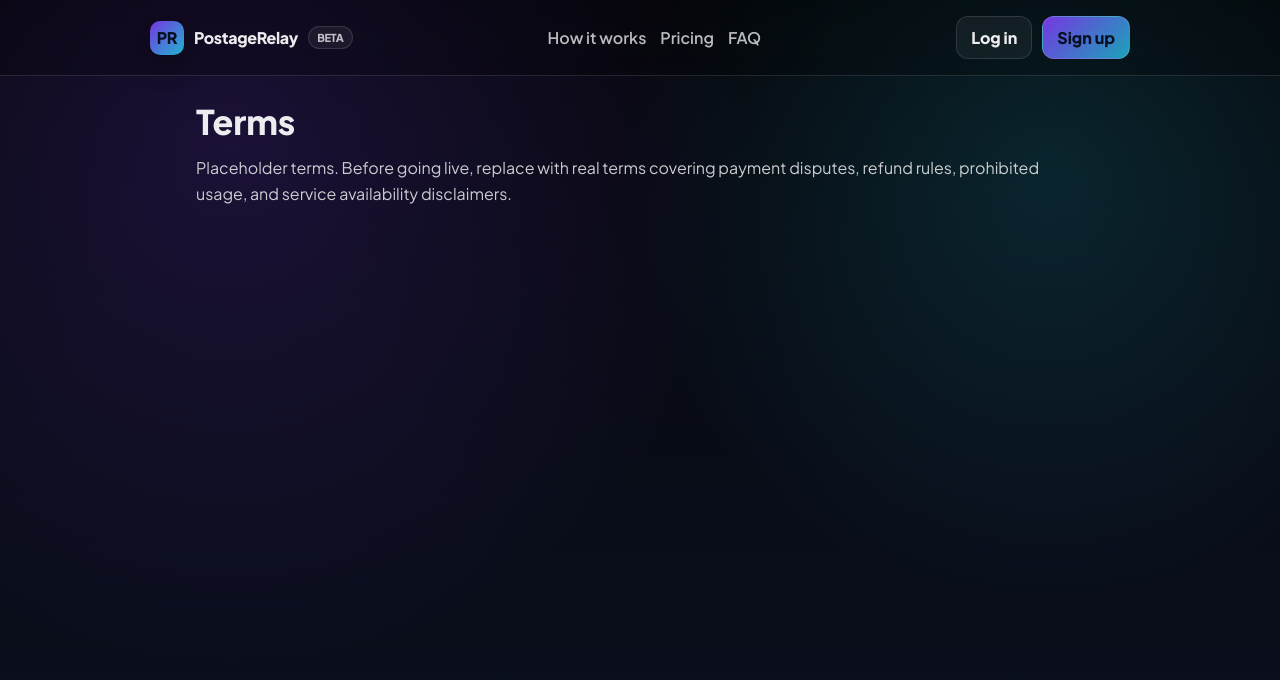
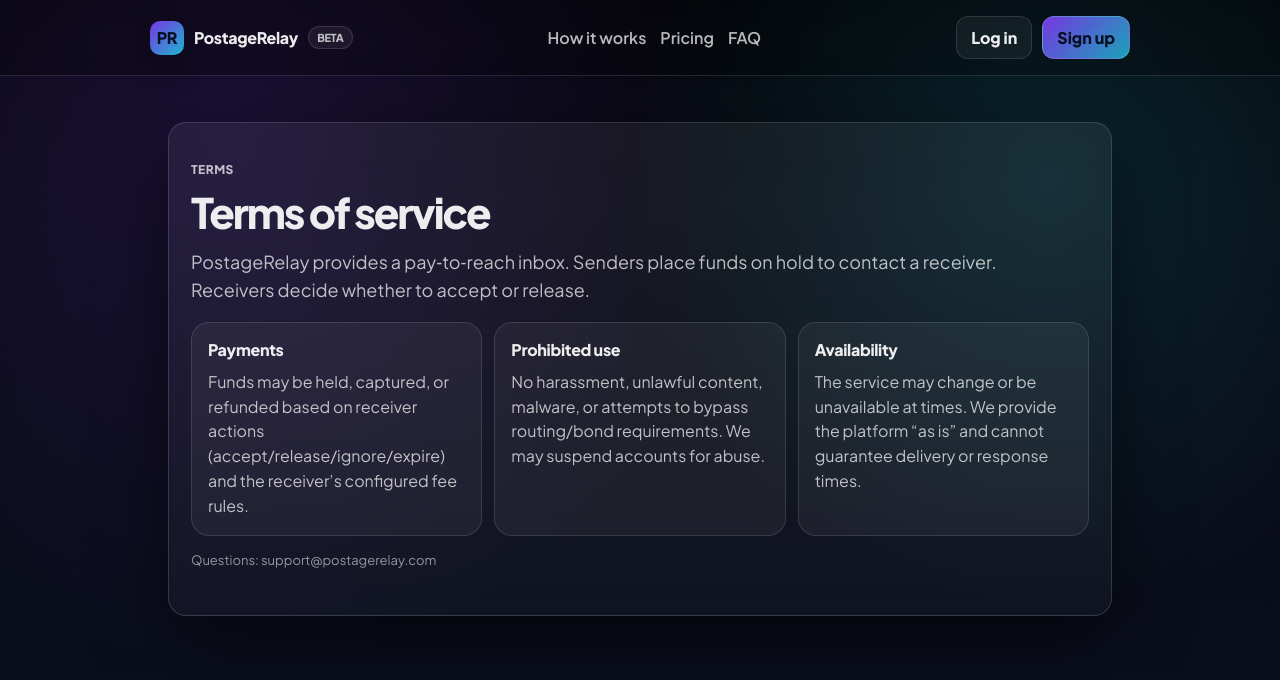
Before and after one commit to zakanderson5/PostageRelay, a Next.js app: page /terms in a window 1280 px wide. Shown: the top 680 px of the page. Built offline with nearby package versions, Linux system fonts and the light colour scheme.

Commit message:
Fill privacy, terms, and contact pages

```diff
--- a/app/terms/page.tsx
+++ b/app/terms/page.tsx
@@ -4,12 +4,41 @@ export default function TermsPage() {
   return (
     <main style={{ minHeight: "100vh" }}>
       <TopNav />
-      <div style={{ width: "100%", maxWidth: 920, margin: "0 auto", padding: "24px 16px 60px" }}>
-        <div style={{ fontSize: 34, fontWeight: 900 }}>Terms</div>
-        <p style={{ marginTop: 12, opacity: 0.85, lineHeight: 1.6 }}>
-          Placeholder terms. Before going live, replace with real terms covering payment disputes, refund rules,
-          prohibited usage, and service availability disclaimers.
-        </p>
+      <div className="container" style={{ paddingTop: 18 }}>
+        <section className="hero">
+          <div className="kicker">Terms</div>
+          <h1 className="h1" style={{ fontSize: 42 }}>Terms of service</h1>
+          <p className="lead">
+            PostageRelay provides a pay‑to‑reach inbox. Senders place funds on hold to contact a receiver. Receivers decide whether to accept or release.
+          </p>
+
+          <div className="grid" style={{ marginTop: 18 }}>
+            <div className="card">
+              <div className="cardTitle">Payments</div>
+              <div className="cardBody">
+                Funds may be held, captured, or refunded based on receiver actions (accept/release/ignore/expire) and the receiver’s configured fee rules.
+              </div>
+            </div>
+
+            <div className="card">
+              <div className="cardTitle">Prohibited use</div>
+              <div className="cardBody">
+                No harassment, unlawful content, malware, or attempts to bypass routing/bond requirements. We may suspend accounts for abuse.
+              </div>
+            </div>
+
+            <div className="card">
+              <div className="cardTitle">Availability</div>
+              <div className="cardBody">
+                The service may change or be unavailable at times. We provide the platform “as is” and cannot guarantee delivery or response times.
+              </div>
+            </div>
+          </div>
+
+          <p style={{ marginTop: 16, color: "var(--muted2)", fontSize: 13 }}>
+            Questions: support@postagerelay.com
+          </p>
+        </section>
       </div>
     </main>
   );
```
Also changed, not shown: app/contact/page.tsx (+28 -8 lines), app/privacy/page.tsx (+35 -6 lines).
